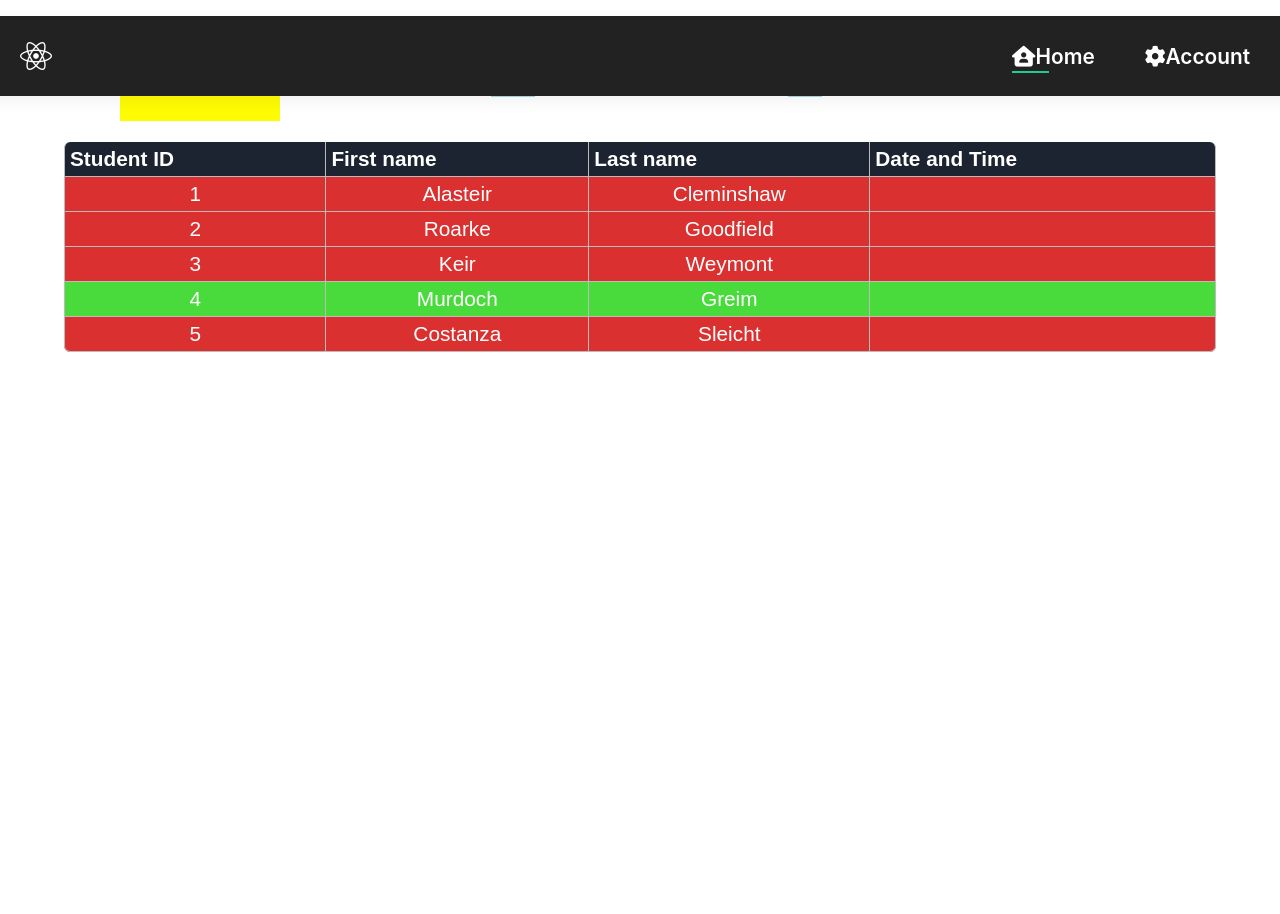
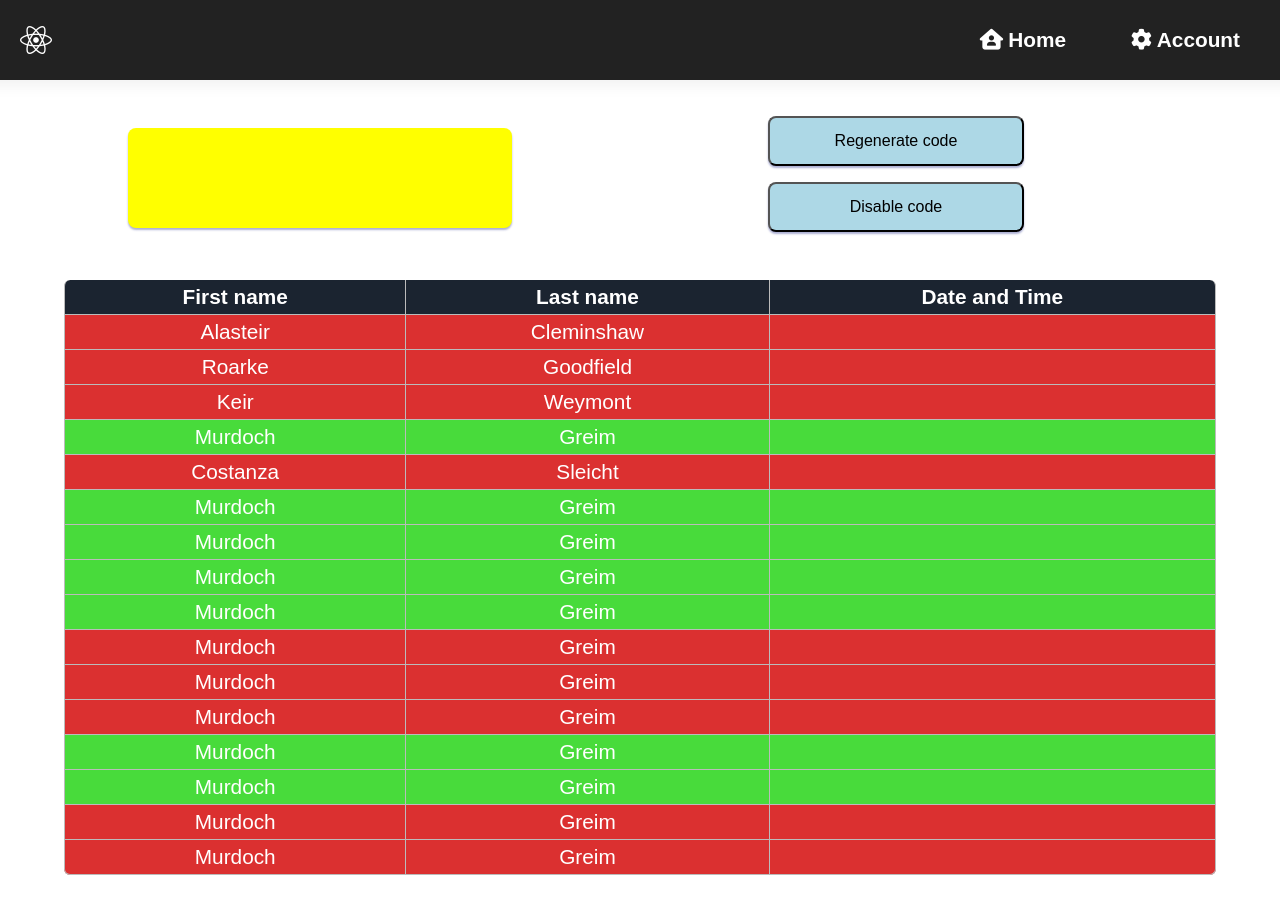
Before and after one commit to marcus-karozis/Project-4-Team-5, a React (Create React App) app: page /subjectPage/SubjectPage in a window 1280 px wide. Shown: the top 914 px of the page. Before the commit the page ends 800 px from the top, so only its background shows below. Built offline with nearby package versions, Linux system fonts and the light colour scheme.

Commit message:
navbar working, menu and subjectPage in progress

```diff
--- a/src/App.css
+++ b/src/App.css
@@ -94,6 +94,10 @@
 .SubjectList {
   display: flex;
   flex-wrap: wrap;
+  position: relative;
+  top: 5rem;
+  justify-content: center;
+  margin-right: 2rem;
 }
 
 .small-image-sizer {
@@ -157,3 +161,10 @@
   padding-left: 40px;
   padding-right: 40px;
 }
+
+@media screen and (max-width:850px){
+  .SubjectList{
+    justify-content: center;
+    margin-right: 2rem;
+  }
+}
--- a/src/components/NavbarStyles.css
+++ b/src/components/NavbarStyles.css
@@ -10,10 +10,12 @@ nav{
     font-size: 1.2rem;
     width: 100%;
     height: 80px;
-    border-radius: 13px;
+    top: 0;
     position: fixed;
     left: 50%;
     transform: translate(-50%);
+    font-family: Arial, Helvetica, sans-serif;
+    z-index: 1;
 }
 
 .fa-react{
@@ -27,7 +29,7 @@ nav{
 .navbar{
     display: grid;
     grid-template-columns: repeat(3, auto);
-    grid-gap: 10px;
+    grid-gap: 20px;
     list-style: none;
     align-items: center;
     text-align: center;
@@ -50,6 +52,10 @@ nav{
     transition: 0.3s ease-in-out;
 }
 
+.navbar li i{
+    padding: 5px;
+}
+
 /* #navbar:hover{
     background: rgb(80, 80, 238 );
     border-radius: 4px;
@@ -61,17 +67,16 @@ nav{
     color: #17cf97;
 }
 
-.navbar li a:hover::after,
+/* .navbar li a:hover::after,
 .navbar li a.active::after {
     content: "";
-    width: 30%;
+    width: 60%;
     height: 2px;
     background: #17cf97;
     position: absolute;
     bottom: -4px;
-    left: 20px;
-
-}
+    left: 27px;
+} */
 
 .fa-bars,
 .fa-times {
@@ -85,6 +90,7 @@ nav{
 @media screen and (max-width:850px){
     nav{
         width: 80%;
+        border-radius: 1rem;
     }
 
     .navbar{
@@ -104,7 +110,7 @@ nav{
         padding: 80px 0 30px 0;
         margin: 0;
         z-index: -1;
-        transition: all 0.3s ease-in-out;
+        transition: all 0.2s ease-in-out;
     }
 
     .navbar.active{
@@ -112,10 +118,14 @@ nav{
     }
 
     #navbar li{
-        display: block;
-        widows: 100%;
-        padding: 2rem 0;
-        color: #222;
+        /* display: block;
+        widows: 100%; */
+        /* padding: 2rem 0; */
+        /* color: #fff; */
+    }
+
+    .navbar li a{
+        color: black;
     }
 
     #navbar li:hover{
@@ -126,4 +136,14 @@ nav{
     .menu-icons{
         display: block;
     }
-}
+
+    .navbar li a:hover,
+    .navbar li a.active:hover {
+        display: none;
+    }
+
+    .navbar li a:hover::after,
+    .navbar li a.active::after {
+        display: none;
+    }
+    }
--- a/src/data/columns.js
+++ b/src/data/columns.js
@@ -1,8 +1,4 @@
 export const COLUMNS = [
-{
-    Header: 'Student ID',
-    accessor: 'student_id'
-},
 {
     Header: 'First name',
     accessor: 'first_name'
--- a/src/data/studentData.json
+++ b/src/data/studentData.json
@@ -2,4 +2,15 @@
 {"student_id":2,"first_name":"Roarke","last_name":"Goodfield", "isPresent":false},
 {"student_id":3,"first_name":"Keir","last_name":"Weymont", "isPresent":false},
 {"student_id":4,"first_name":"Murdoch","last_name":"Greim", "isPresent":true},
-{"student_id":5,"first_name":"Costanza","last_name":"Sleicht", "isPresent":false}]
+{"student_id":5,"first_name":"Costanza","last_name":"Sleicht", "isPresent":false},
+{"student_id":4,"first_name":"Murdoch","last_name":"Greim", "isPresent":true},
+{"student_id":4,"first_name":"Murdoch","last_name":"Greim", "isPresent":true},
+{"student_id":4,"first_name":"Murdoch","last_name":"Greim", "isPresent":true},
+{"student_id":4,"first_name":"Murdoch","last_name":"Greim", "isPresent":true},
+{"student_id":4,"first_name":"Murdoch","last_name":"Greim", "isPresent":false},
+{"student_id":4,"first_name":"Murdoch","last_name":"Greim", "isPresent":false},
+{"student_id":4,"first_name":"Murdoch","last_name":"Greim", "isPresent":false},
+{"student_id":4,"first_name":"Murdoch","last_name":"Greim", "isPresent":true},
+{"student_id":4,"first_name":"Murdoch","last_name":"Greim", "isPresent":true},
+{"student_id":4,"first_name":"Murdoch","last_name":"Greim", "isPresent":false},
+{"student_id":4,"first_name":"Murdoch","last_name":"Greim", "isPresent":false}]
--- a/src/menu/Menu.js
+++ b/src/menu/Menu.js
@@ -9,7 +9,7 @@ export function Subjects(subjects) {
             <Link to="/subjectPage/SubjectPage" style={{ textDecoration: 'none', color: 'black', textAlign: 'center'}}>
                 <div>
                     <h3 className="subjectName"> {subjects.subjectName} </h3>
-                    <p> class starts at : 16:00</p>
+                    <p> 16:00</p>
                 </div>
             </Link>
         </div>
--- a/src/menu/MenuStyles.css
+++ b/src/menu/MenuStyles.css
@@ -17,6 +17,7 @@
   background-position: center; /* Center the image */
   background-repeat: no-repeat; /* Do not repeat the image */
   background-size: cover;
+  border-radius: 0.5rem;
 }
 
 .small-image-sizer {
@@ -53,23 +54,17 @@
   border-bottom: rgb(41, 92, 182) solid 3px;
 }
 
-@media screen and (max-width:769px){
-  /* .subjectList{
-    display:flex;
-    flex-direction:row;
-    display: inline-block;
-    justify-content: space-evenly;
-    margin-top: 1rem;
-    margin-left: 1rem;
-    text-align: left;
-    border-radius: 1.5rem;
-    background-color: white;
-    width: 40%;
-  } */
+@media screen and (max-width:850px){
 
   .subjectCard:hover{
     transform:none;
     box-shadow: none;
+  }
+
+  .subjectCard{
+    height: 70px;
+    font-size: 20px;
+    text-align: right;
   }
 
   /* .small-image-sizer {
@@ -81,13 +76,6 @@
     object-fit: fill;
     padding-left: 100px;
     padding-right: 100px;
-  }
-
-  .subjectCard{
-    font-size: 1rem;
-    position: absolute
-    font-family: 'Gill Sans', 'Gill Sans MT', Calibri, 'Trebuchet MS', sans-serif;
-  } */
-
+  }*/
 
 }
--- a/src/subjectPage/SubjectPage.js
+++ b/src/subjectPage/SubjectPage.js
@@ -29,19 +29,18 @@ function SubjectPage() {
 
     return(
         <>
-        <div>
             <Navbar></Navbar>
-        </div>
-        <div className="">
-            <ul className="code dashboard-row">
-                <li><h className='codeText'>{codeGen}</h></li>
-                <li><button className="" onClick={generateCode}>Regenerate code</button></li>
-                <li><button className="" onClick={disableCode}>Disable code</button></li>
-            </ul>
-        </div>
-        <div>
-            <BasicTable/>
-        </div>
+            <h className='codeText'>{codeGen}</h>
+            {/* <h>Hello</h> */}
+            <div className="code dashboard-row">
+                    {/* <h className='codeText'>{codeGen}</h> */}
+                    <button className="" onClick={generateCode}>Regenerate code</button>
+                    <button className="" onClick={disableCode}>Disable code</button>
+            </div>
+            <div className='table'>
+                <BasicTable />
+            </div>
+            <div className="whitespace"/>
         </>
     );
 }
--- a/src/subjectPage/SubjectPageStyles.css
+++ b/src/subjectPage/SubjectPageStyles.css
@@ -1,32 +1,59 @@
 .code li{
-  padding: 5px 80px;
-  display: flex;
-  align-items: center;
-  justify-content: center;
-  list-style: none;
+  /* padding: 5px 80px; */
+  /* display: flex; */
+  /* align-items: center;
+  justify-content: center; */
+  /* margin: 2rem;
+  list-style: none; */
 }
 
 .code button {
-  width: 30%;
-  border: none;
+  width: 20%;
+  height: 50px;
   font-size: 16px;
-  padding: 8px 12px;
-  grid-area: regen;
   background-color: lightblue;
+  border-radius: 0.5rem;
+  box-shadow: 0 2px 2px rgba(31, 38, 135, .37);
+  margin-top: 1rem;
 }
 
-.codeText {
+h {
+  display: flex;
+  position: relative;
   font-size: 50px;
-  width: auto;
-  height: 20;
-  padding: 50px 80px;
-  background-color: rgb(255, 251, 4);
+  height: 100px;
+  width: 30%;
   text-align: center;
-  grid-area: code;
+  background: yellow;
+  align-items: center;
+  justify-content: center;
+  color: black;
+  top:8rem;
+  left: 10%;
+  border-radius: 0.5rem;
+  box-shadow: 0 2px 2px rgba(31, 38, 135, .37);
 }
 
-.dashboard-row {
+.code.dashboard-row {
   display: flex;
-  flex-direction: row;
-  flex-wrap: wrap;
+  flex-direction: column;
+  /* flex-wrap: wrap; */
+  align-items: end;
+  right: 20%;
+  position:relative;
 }
+
+.table{
+  position:relative;
+  top:3rem;
+}
+
+.whitespace{
+  height: 100px;
+}
+
+@media screen and (max-width:850px){
+  h{
+    width: 80%;
+  }
+}
--- a/src/table/table.css
+++ b/src/table/table.css
@@ -26,7 +26,7 @@ table tr td:first-child {
 }
 table tr th {
   background-color: #1b2430;;
-  text-align: left;
+  text-align: center;
 }
 
 /* top-left border-radius */
```
